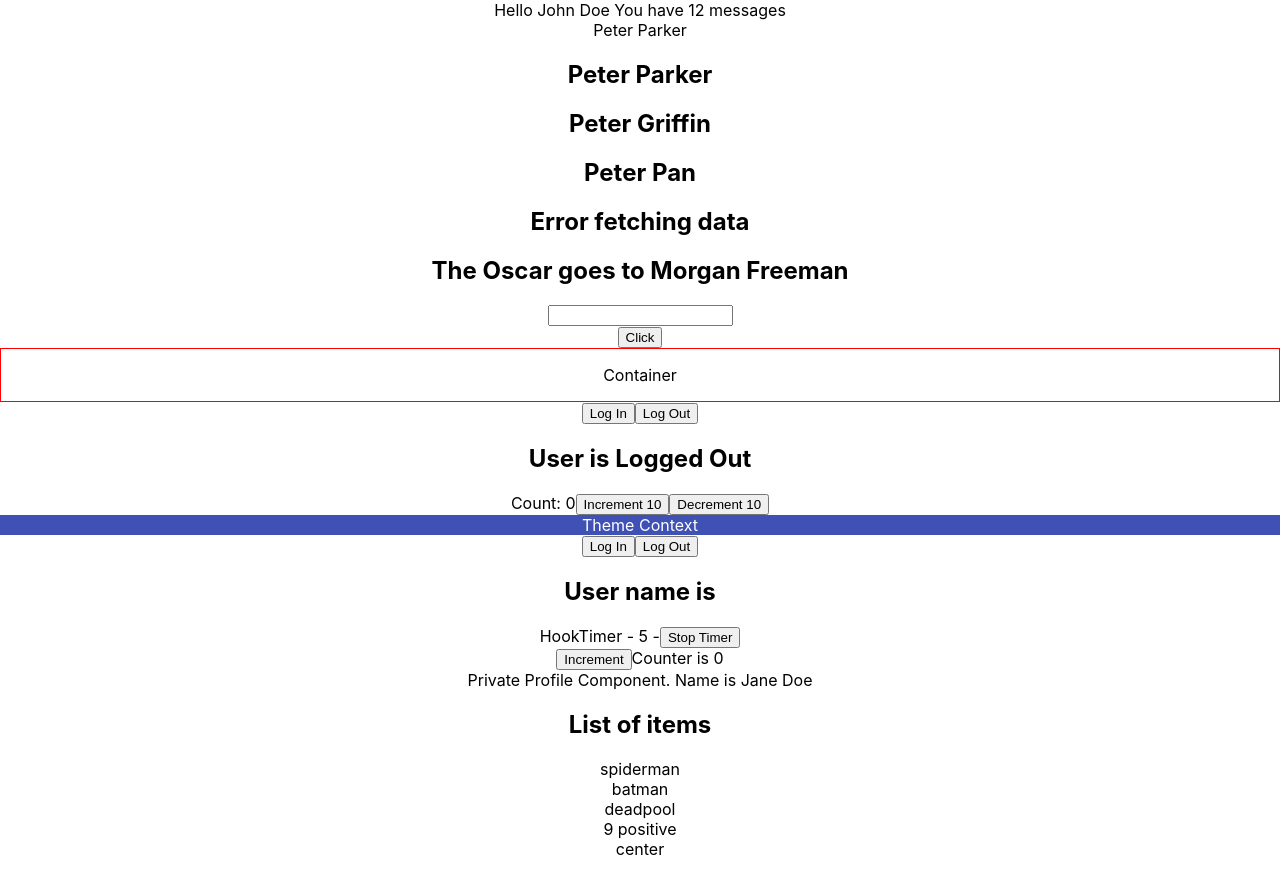
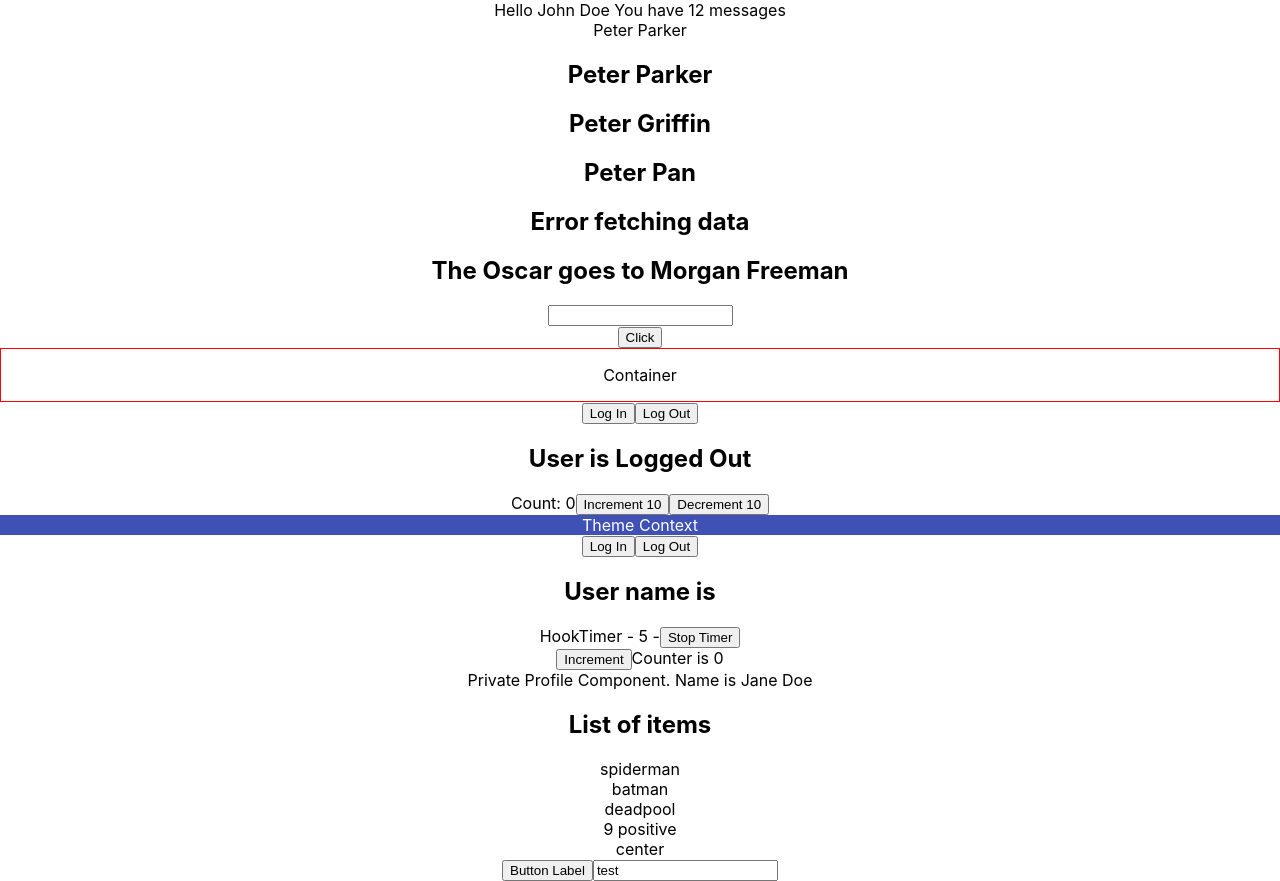
Before and after one commit to Alex-tq/react-typescript-demo, a React (Create React App) app: page / in a window 1280 px wide. Before the commit the page ends 859 px from the top, so only its background shows below. Built offline with nearby package versions, Linux system fonts and the light colour scheme.

Commit message:
Wrapping HTML elements and using Omit

```diff
--- a/src/App.tsx
+++ b/src/App.tsx
@@ -22,6 +22,8 @@ import Profile from "./components/auth/Profile";
 import { List } from "./components/generics/List";
 import { RandomNumber } from "./components/restrictions/RandomNumber";
 import { Toast } from "./components/templateLiterals/Toast";
+import { CustomButton } from "./components/html/Button";
+import { CustomInput } from "./components/html/Input";
 
 function App() {
   const [text, setText] = useState("");
@@ -91,6 +93,8 @@ function App() {
       />
       <RandomNumber value={9} isPositive />
       <Toast position={"center"} />
+      <CustomButton variant="primary">Button Label</CustomButton>
+      <CustomInput value="test" />
     </div>
   );
 }
--- /dev/null
+++ b/src/components/html/Button.tsx
@@ -0,0 +1,18 @@
+import React from "react";
+
+type CustomButtonProps = {
+  variant: "primary" | "secondary";
+  children: string;
+} & Omit<React.ComponentProps<"button">, "children">;
+
+export function CustomButton({
+  variant,
+  children,
+  ...rest
+}: CustomButtonProps) {
+  return (
+    <button {...rest} className={`class-with-${variant}`}>
+      {children}
+    </button>
+  );
+}
--- /dev/null
+++ b/src/components/html/Input.tsx
@@ -0,0 +1,7 @@
+import React from "react";
+
+type CutomInputProps = React.ComponentProps<"input">;
+
+export function CustomInput(props: CutomInputProps) {
+  return <input {...props} type="text" />;
+}
```
